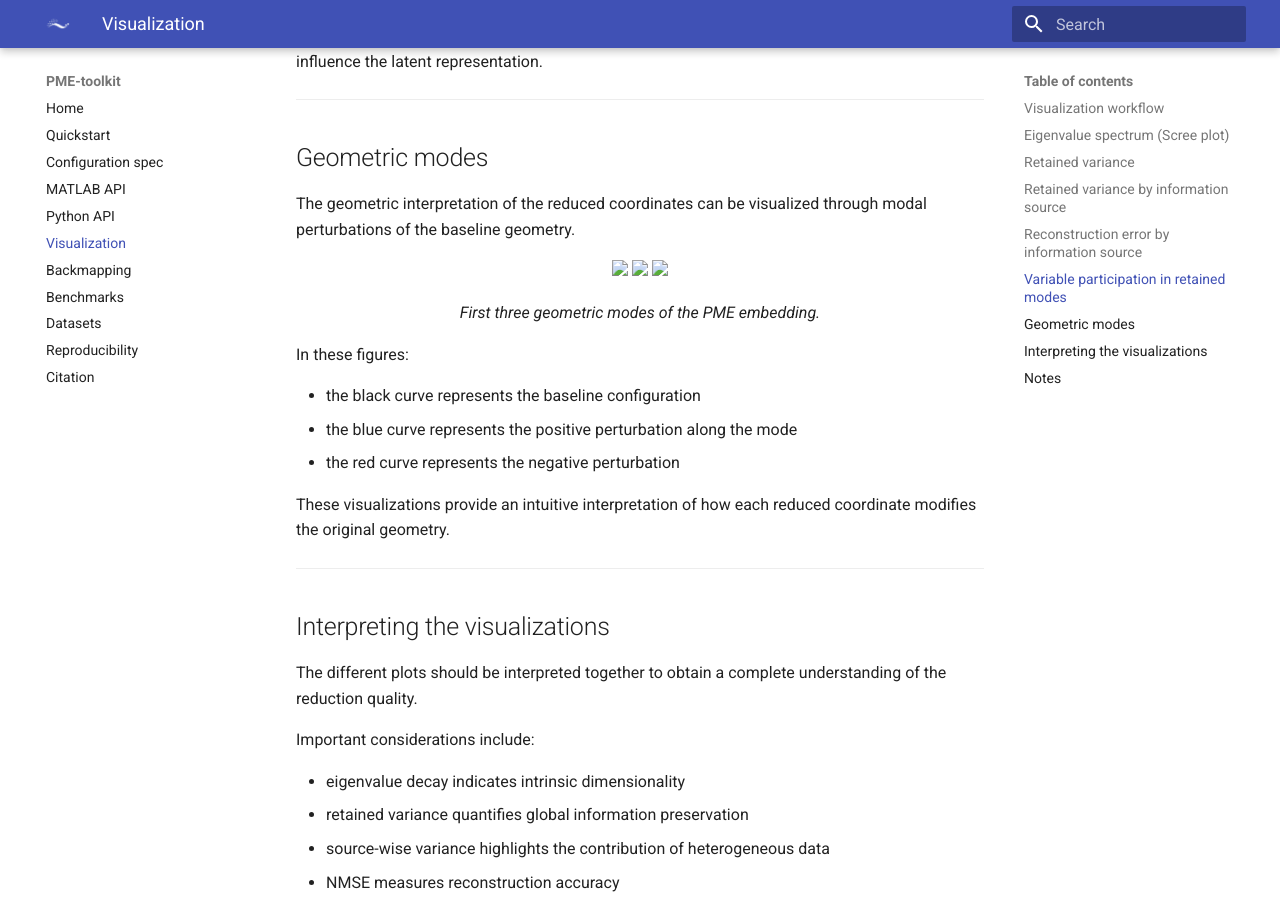
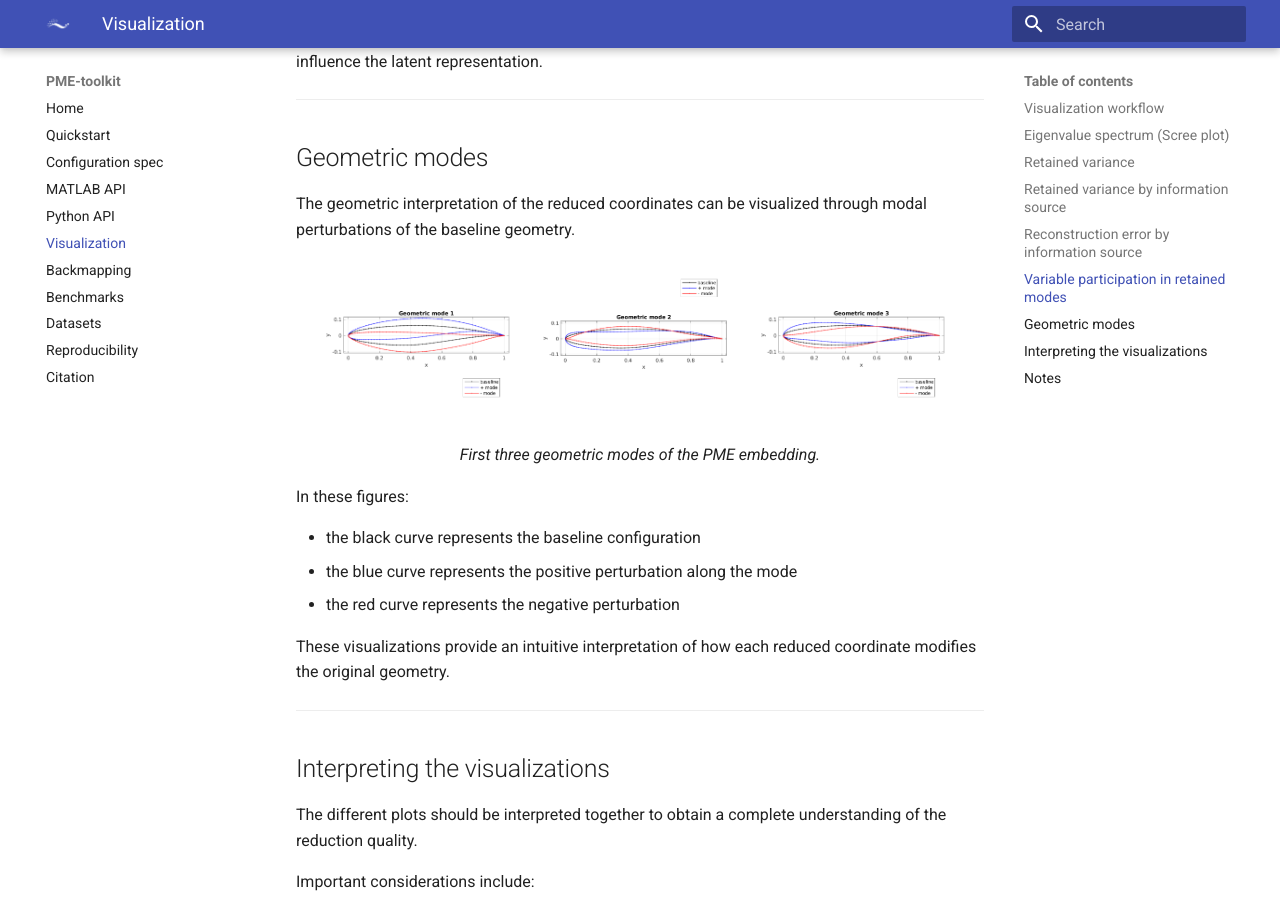
Before and after one commit to cnr-inm-mao/pme-toolkit, an MkDocs documentation site: the page built from docs/visualization.md, in a window 1280 px wide and 900 px high, scrolled down 5271 px. Built offline with MkDocs 1.6.1 and Material for MkDocs 9.7.7, drawn with Linux system fonts in a browser that asks for light colours.

Commit message:
Corrected images in visualization.md

```diff
--- a/docs/visualization.md
+++ b/docs/visualization.md
@@ -113,9 +113,9 @@ It helps interpret the reduced coordinates and identify which original variables
 The geometric interpretation of the reduced coordinates can be visualized through modal perturbations of the baseline geometry.
 
 <p align="center">
-  <img src="images/mode_01.png" width="31%">
-  <img src="images/mode_02.png" width="31%">
-  <img src="images/mode_03.png" width="31%">
+  <img src="../images/mode_01.png" width="31%">
+  <img src="../images/mode_02.png" width="31%">
+  <img src="../images/mode_03.png" width="31%">
 </p>
 
 <p align="center"><em>First three geometric modes of the PME embedding.</em></p>
```
